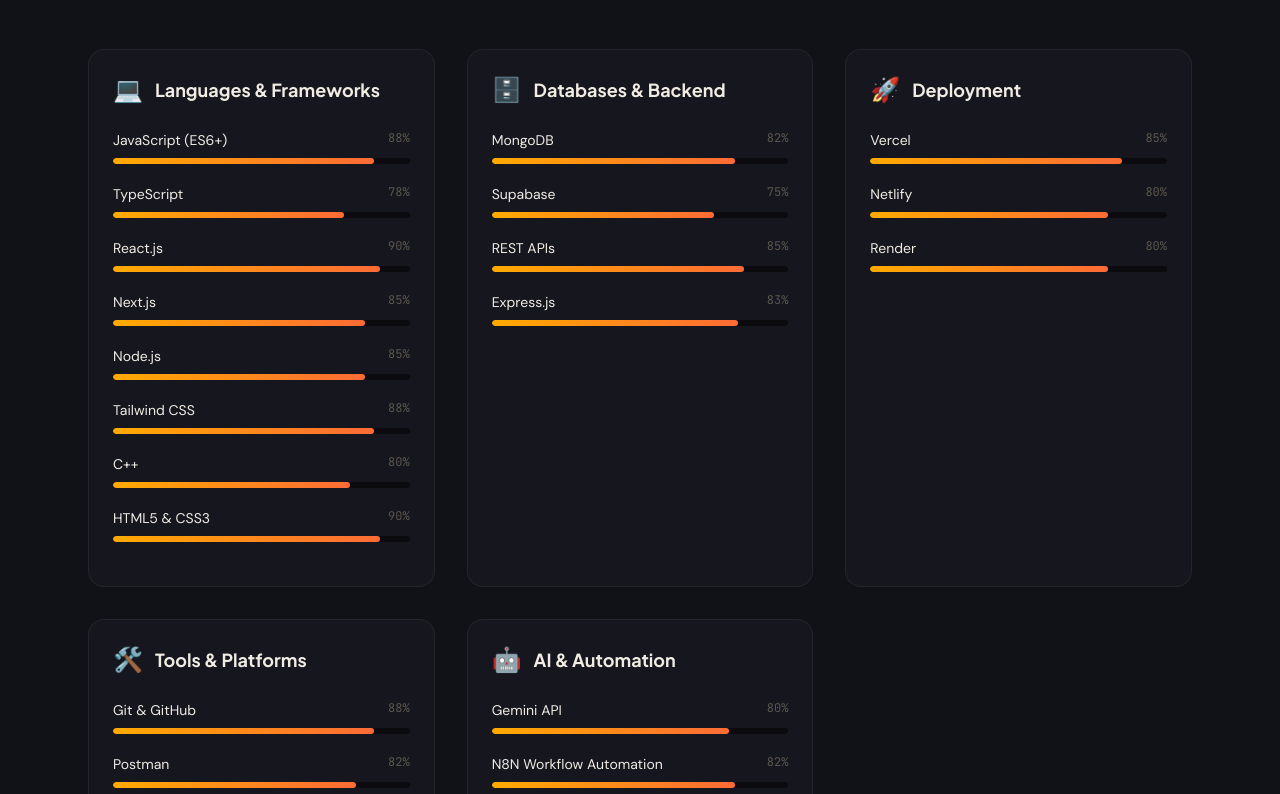
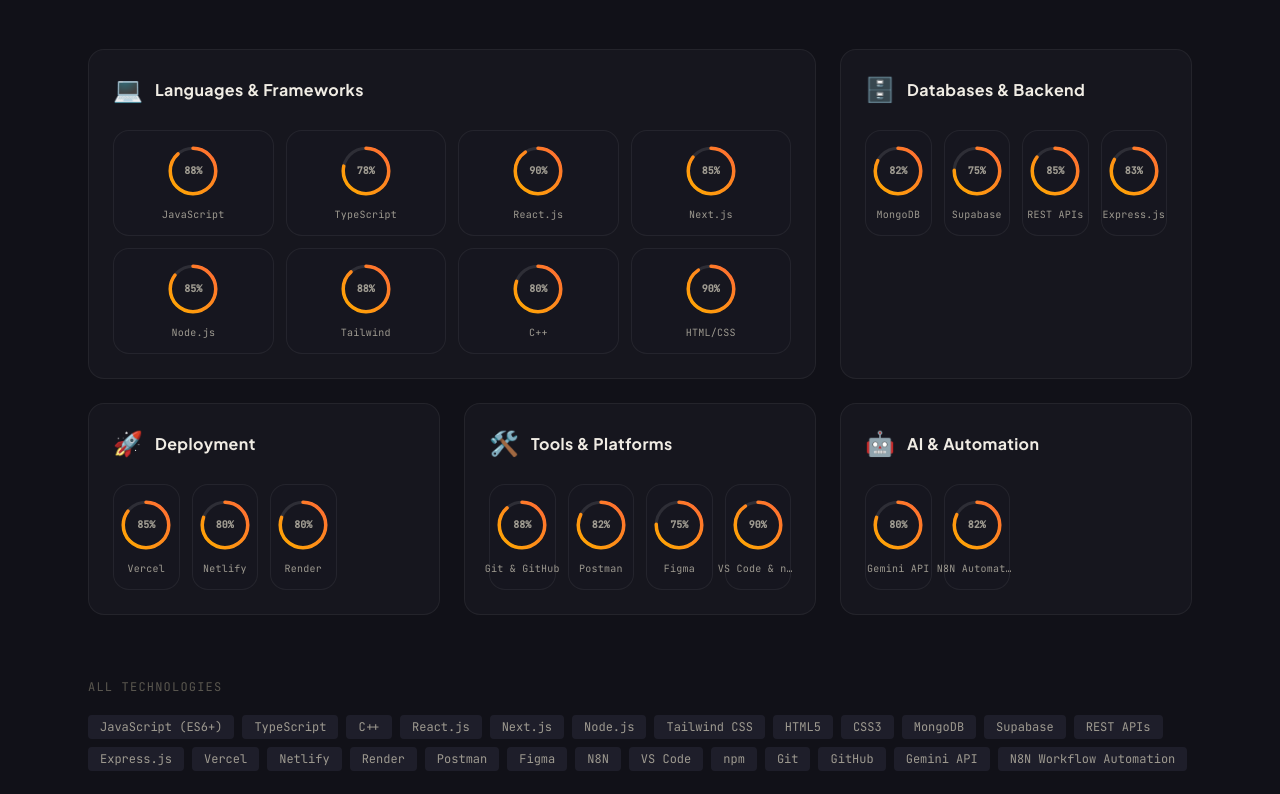
Before and after one commit to KHUSHPATEL143/KhushPatelPortfolio, a React (Create React App) app in the folder khush-portfolio/: page / in a window 1280 px wide. Shown: the part 1026-1820 px from the top of the page. Built offline with nearby package versions, Linux system fonts and the light colour scheme; the HTML template or start-up script is replaced by a standard one.

Commit message:
Implement premium bento grid skills layout with animated radial progress rings

```diff
--- a/khush-portfolio/src/components/Skills.jsx
+++ b/khush-portfolio/src/components/Skills.jsx
@@ -5,15 +5,16 @@
     category: 'Languages & Frameworks',
     icon: '💻',
     skills: [
-      { name: 'JavaScript (ES6+)', level: 88 },
+      { name: 'JavaScript', level: 88 },
       { name: 'TypeScript', level: 78 },
       { name: 'React.js', level: 90 },
       { name: 'Next.js', level: 85 },
       { name: 'Node.js', level: 85 },
-      { name: 'Tailwind CSS', level: 88 },
+      { name: 'Tailwind', level: 88 },
       { name: 'C++', level: 80 },
-      { name: 'HTML5 & CSS3', level: 90 }
-    ]
+      { name: 'HTML/CSS', level: 90 }
+    ],
+    className: 'md:col-span-2'
   },
   {
     category: 'Databases & Backend',
@@ -23,7 +24,8 @@
       { name: 'Supabase', level: 75 },
       { name: 'REST APIs', level: 85 },
       { name: 'Express.js', level: 83 }
-    ]
+    ],
+    className: 'md:col-span-1'
   },
   {
     category: 'Deployment',
@@ -32,7 +34,8 @@
       { name: 'Vercel', level: 85 },
       { name: 'Netlify', level: 80 },
       { name: 'Render', level: 80 }
-    ]
+    ],
+    className: 'md:col-span-1'
   },
   {
     category: 'Tools & Platforms',
@@ -42,15 +45,17 @@
       { name: 'Postman', level: 82 },
       { name: 'Figma', level: 75 },
       { name: 'VS Code & npm', level: 90 }
-    ]
+    ],
+    className: 'md:col-span-1'
   },
   {
     category: 'AI & Automation',
     icon: '🤖',
     skills: [
       { name: 'Gemini API', level: 80 },
-      { name: 'N8N Workflow Automation', level: 82 }
-    ]
+      { name: 'N8N Automation', level: 82 }
+    ],
+    className: 'md:col-span-1'
   }
 ];
 
@@ -82,16 +87,44 @@
   'N8N Workflow Automation'
 ];
 
-function SkillBar({ name, level, animate }) {
+function RadialSkill({ name, level, animate }) {
+  const radius = 26;
+  const circumference = 2 * Math.PI * radius; // ~163.36
+  const strokeOffset = circumference - (circumference * level) / 100;
+
   return (
-    <div className="mb-5">
-      <div className="flex justify-between mb-2">
-        <span className="text-text text-sm">{name}</span>
-        <span className="font-mono text-xs text-text-dim">{level}%</span>
+    <div className="flex flex-col items-center justify-center p-3 rounded-2xl bg-surface-2/15 border border-border hover:border-accent/15 transition-all duration-300 hover:bg-surface-2/30 hover:scale-[1.03] group select-none">
+      <div className="relative w-14 h-14 mb-2 flex items-center justify-center">
+        {/* Track Circle */}
+        <svg className="w-full h-full transform -rotate-90 absolute" viewBox="0 0 64 64">
+          <circle
+            cx="32"
+            cy="32"
+            r={radius}
+            className="stroke-border/10 fill-none"
+            strokeWidth="3.5"
+          />
+          {/* Animated Progress Circle */}
+          <circle
+            cx="32"
+            cy="32"
+            r={radius}
+            className="fill-none transition-all duration-1000 ease-out"
+            stroke="url(#accent-grad)"
+            strokeWidth="4"
+            strokeDasharray={circumference}
+            strokeDashoffset={animate ? strokeOffset : circumference}
+            strokeLinecap="round"
+          />
+        </svg>
+        {/* Centered Percentage */}
+        <span className="font-mono text-[10px] font-bold text-text-muted group-hover:text-accent transition-colors duration-300">
+          {level}%
+        </span>
       </div>
-      <div className="h-1.5 bg-bg rounded-full overflow-hidden">
-        <div className="h-full bg-gradient-to-r from-accent to-accent-2 rounded-full transition-all duration-1000 ease-out" style={{ width: animate ? `${level}%` : '0%' }} />
-      </div>
+      <span className="text-[10px] font-mono tracking-wide text-text-muted text-center truncate max-w-[80px] group-hover:text-text transition-colors duration-300">
+        {name}
+      </span>
     </div>
   );
 }
@@ -101,26 +134,43 @@
   const [visible, setVisible] = useState(false);
 
   useEffect(() => {
-    const observer = new IntersectionObserver(([entry]) => { if (entry.isIntersecting) setVisible(true); }, { threshold: 0.2 });
+    const observer = new IntersectionObserver(([entry]) => { if (entry.isIntersecting) setVisible(true); }, { threshold: 0.15 });
     if (ref.current) observer.observe(ref.current);
     return () => observer.disconnect();
   }, []);
 
   return (
     <section id="skills" className="section-shell bg-bg-2" ref={ref}>
+      {/* Global SVG Gradients for skills */}
+      <svg width="0" height="0" className="absolute pointer-events-none">
+        <defs>
+          <linearGradient id="accent-grad" x1="0%" y1="0%" x2="100%" y2="100%">
+            <stop offset="0%" stopColor="#ffaa00" />
+            <stop offset="100%" stopColor="#ff6b35" />
+          </linearGradient>
+        </defs>
+      </svg>
+
       <div className="container-main">
         <div className="font-mono text-xs tracking-widest uppercase text-text-dim mb-3">02 — Skills</div>
         <h2 className="font-display text-4xl font-extrabold text-text mb-3">Technical Arsenal</h2>
         <p className="text-text-muted max-w-xl mb-12">A mix of languages, frameworks, and tools I've worked with during my studies and projects.</p>
 
-        <div className="grid md:grid-cols-3 gap-8 mb-16">
+        <div className="grid grid-cols-1 md:grid-cols-3 gap-6 mb-16">
           {skillGroups.map(g => (
-            <div key={g.category} className="card-base p-6">
+            <div
+              key={g.category}
+              className={`card-base p-6 hover:shadow-[0_0_30px_rgba(255,170,0,0.02)] ${g.className || ''}`}
+            >
               <div className="flex items-center gap-3 mb-6">
                 <span className="text-2xl">{g.icon}</span>
-                <h3 className="font-display text-lg font-bold text-text">{g.category}</h3>
+                <h3 className="font-display text-md font-bold text-text tracking-wide">{g.category}</h3>
               </div>
-              {g.skills.map(s => <SkillBar key={s.name} {...s} animate={visible} />)}
+              <div className="grid grid-cols-3 sm:grid-cols-4 md:grid-cols-3 lg:grid-cols-4 gap-3">
+                {g.skills.map(s => (
+                  <RadialSkill key={s.name} {...s} animate={visible} />
+                ))}
+              </div>
             </div>
           ))}
         </div>
```
